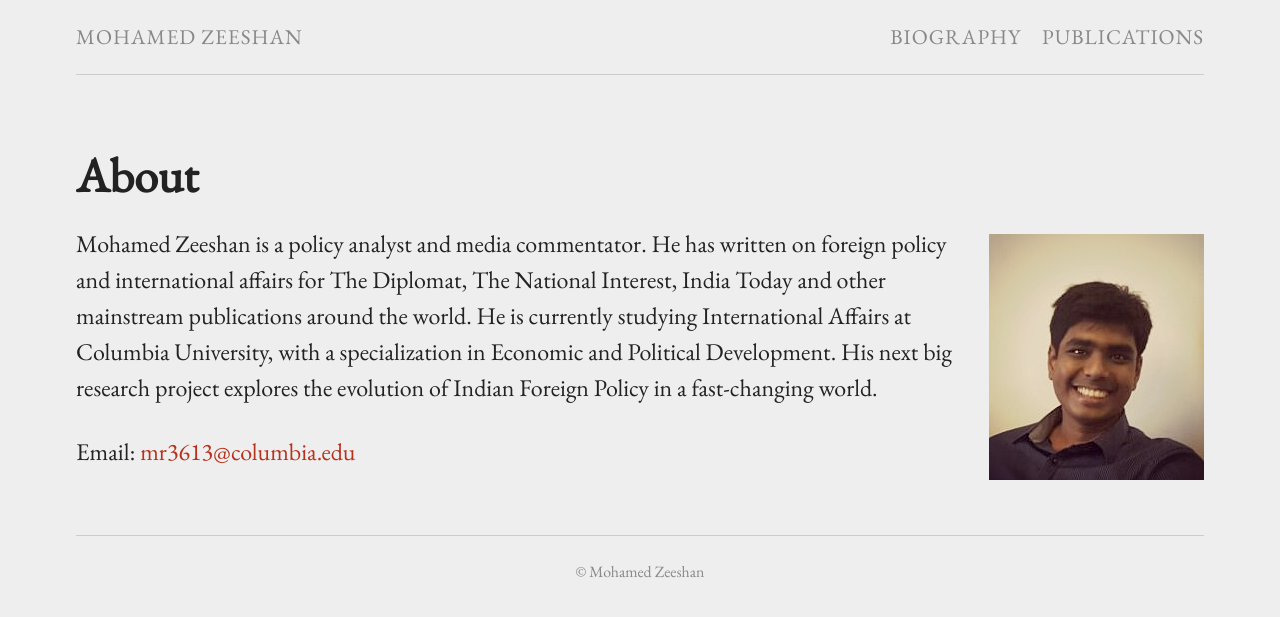
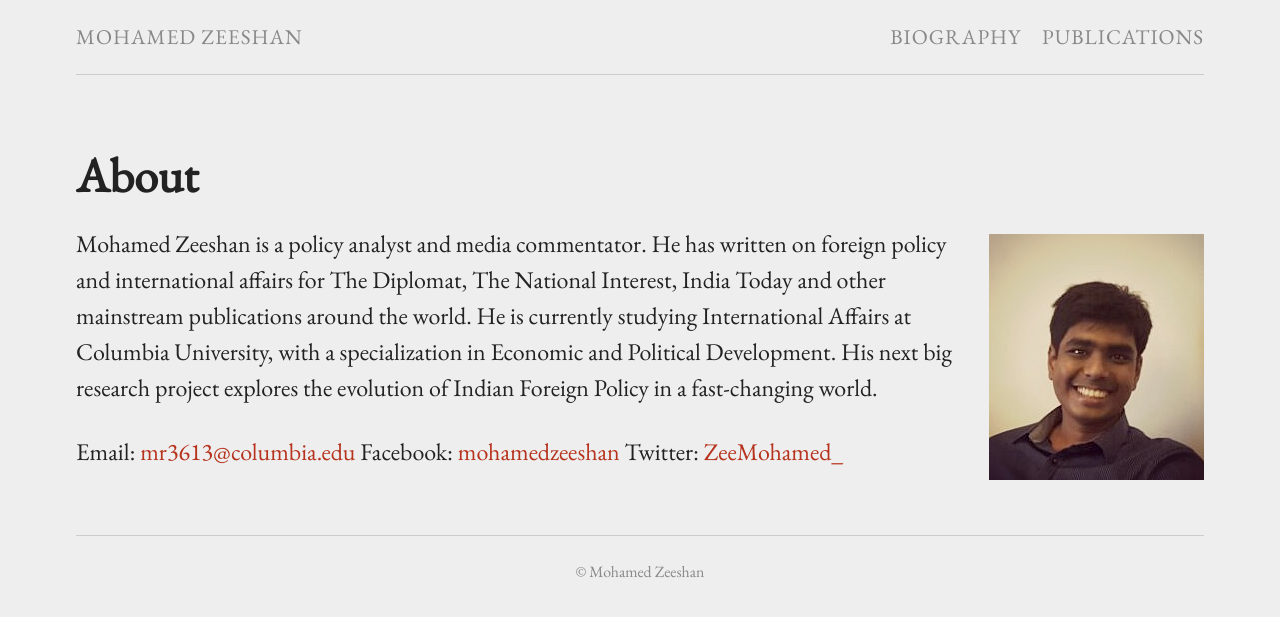
Before and after one commit to mohamedzeeshan/mdzeeshancopy, a Jekyll site: the page built from index.md, in a window 1280 px wide. Shown: the top 617 px of the page. Built offline with Jekyll 4.4.1, drawn with Linux system fonts in a browser that asks for light colours.

Commit message:
added twitter and fb links

```diff
--- a/index.md
+++ b/index.md
@@ -9,5 +9,9 @@ permalink: /
 Mohamed Zeeshan is a policy analyst and media commentator. He has written on foreign policy and international affairs for The Diplomat, The National Interest, India Today and other mainstream publications around the world. He is currently studying International Affairs at Columbia University, with a specialization in Economic and Political Development. His next big research project explores the evolution of Indian Foreign Policy in a fast-changing world.
 
 Email: [mr3613@columbia.edu]
+Facebook: [mohamedzeeshan]
+Twitter: [ZeeMohamed_]
 
 [mr3613@columbia.edu]: mailto:mr3613@columbia.edu
+[mohamedzeeshan]: https://www.facebook.com/mohamedzeeshan
+[ZeeMohamed_]: https://twitter.com/ZeeMohamed_
```
